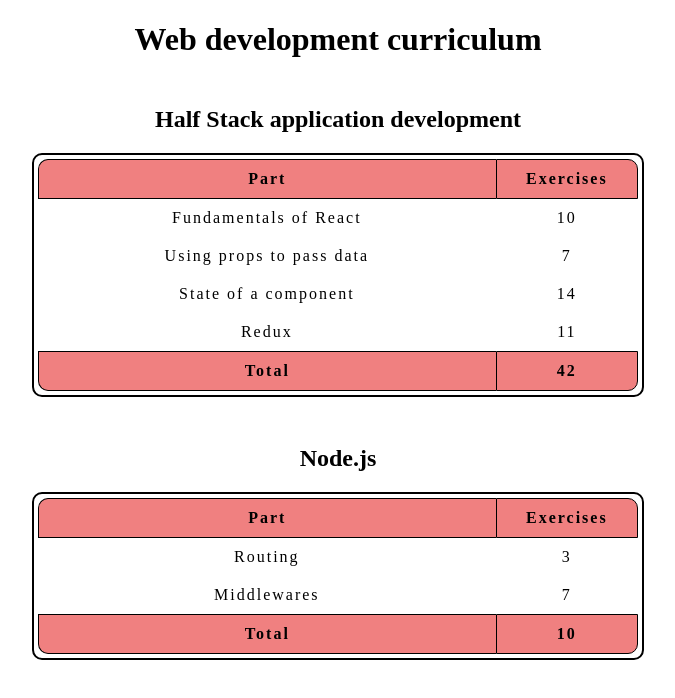
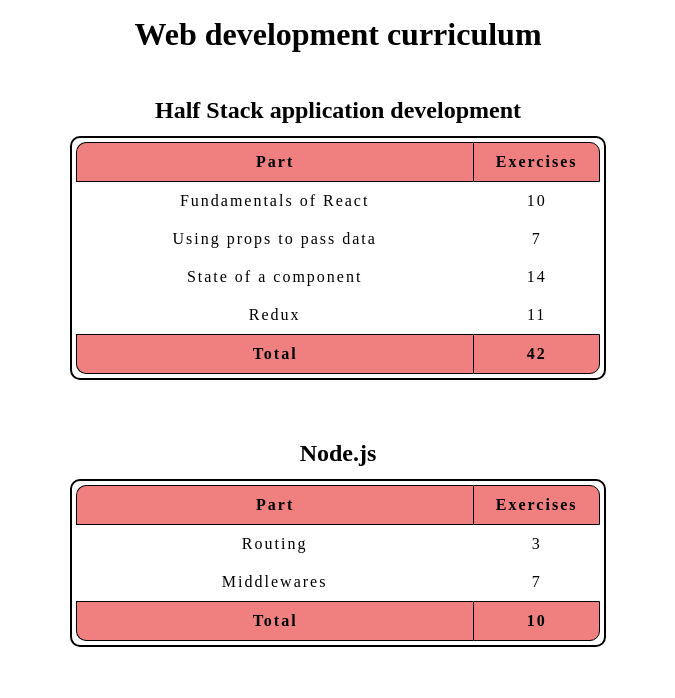
Before and after one commit to elehtoranta/fullstackopen, a React (Vite) app in the folder part2/courseinfo/: page / in a window 1280 px wide. Shown: the top 698 px of the page, without its empty margins (302-977 px from the left). Built offline with nearby package versions, Linux system fonts and the light colour scheme.

Commit message:
Small style structure changes

```diff
--- a/part2/courseinfo/src/App.jsx
+++ b/part2/courseinfo/src/App.jsx
@@ -47,10 +47,12 @@
   ]
 
   return (
-    <div className="courses-container">
+    <>
       <h1>Web development curriculum</h1>
-      {courses.map(course => <Course course={course} key={course.id} />)}
-    </div>
+      <div className="courses-container">
+        {courses.map(course => <Course course={course} key={course.id} />)}
+      </div>
+    </>
   )
 }
 
--- a/part2/courseinfo/src/index.css
+++ b/part2/courseinfo/src/index.css
@@ -4,6 +4,8 @@
 
 h1,
 h2 {
+    padding: 0;
+    margin: 0.5em;
     text-align: center;
 }
 
@@ -16,15 +18,20 @@
     letter-spacing: 2px;
 }
 
+.courses-container {
+    display: block;
+    width: 600px;
+    margin: 0 auto;
+    text-align: center;
+}
+
 .course {
-    margin: 3em;
+    margin: 1em;
+    padding: 1em;
 }
 
 .content {
-    display: block;
-    width: 600px;
-    margin: auto;
-    text-align: center;
+    background-color: white;
     border: 2px solid black;
     border-radius: 10px;
     padding: 4px;
```
